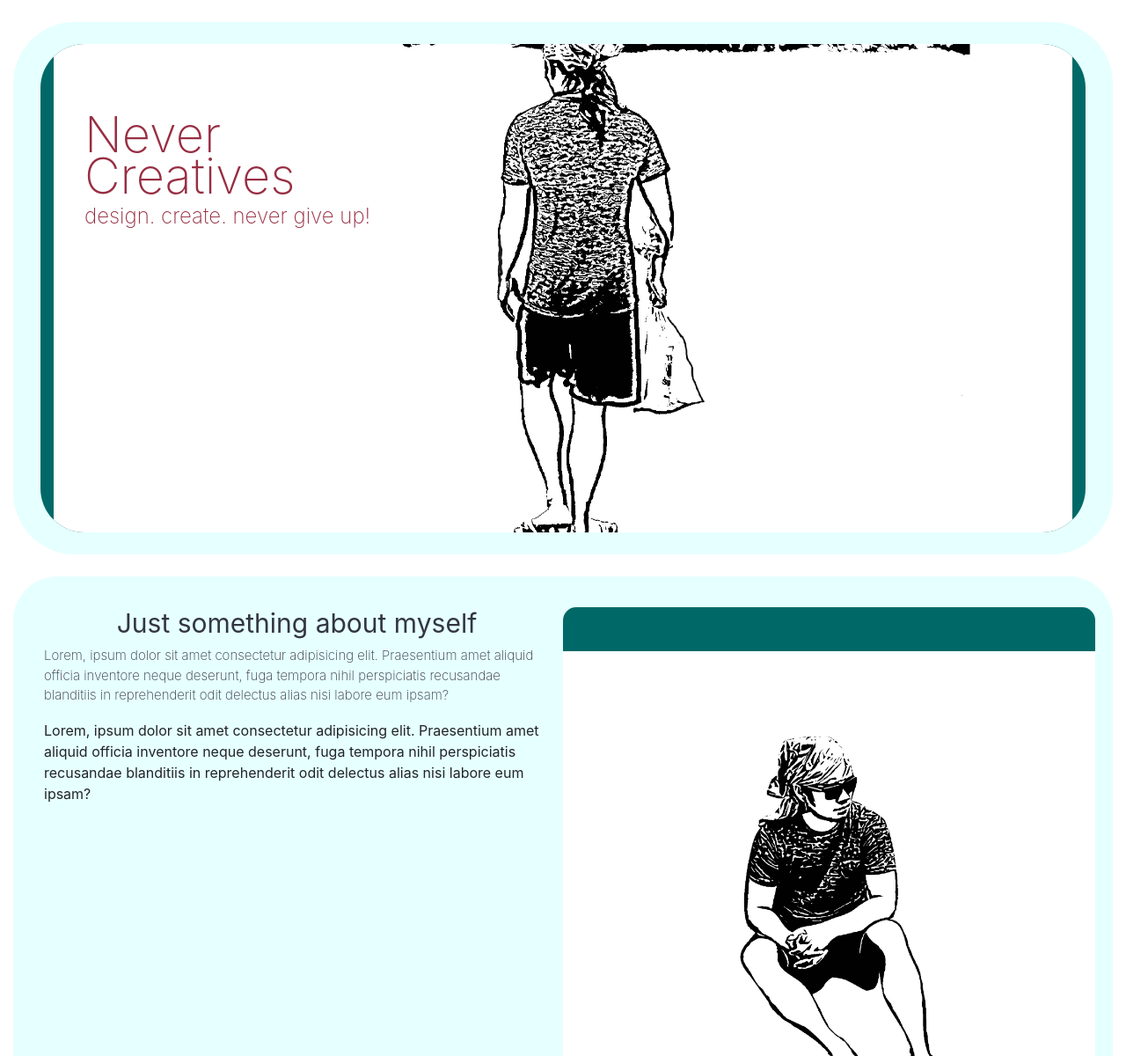
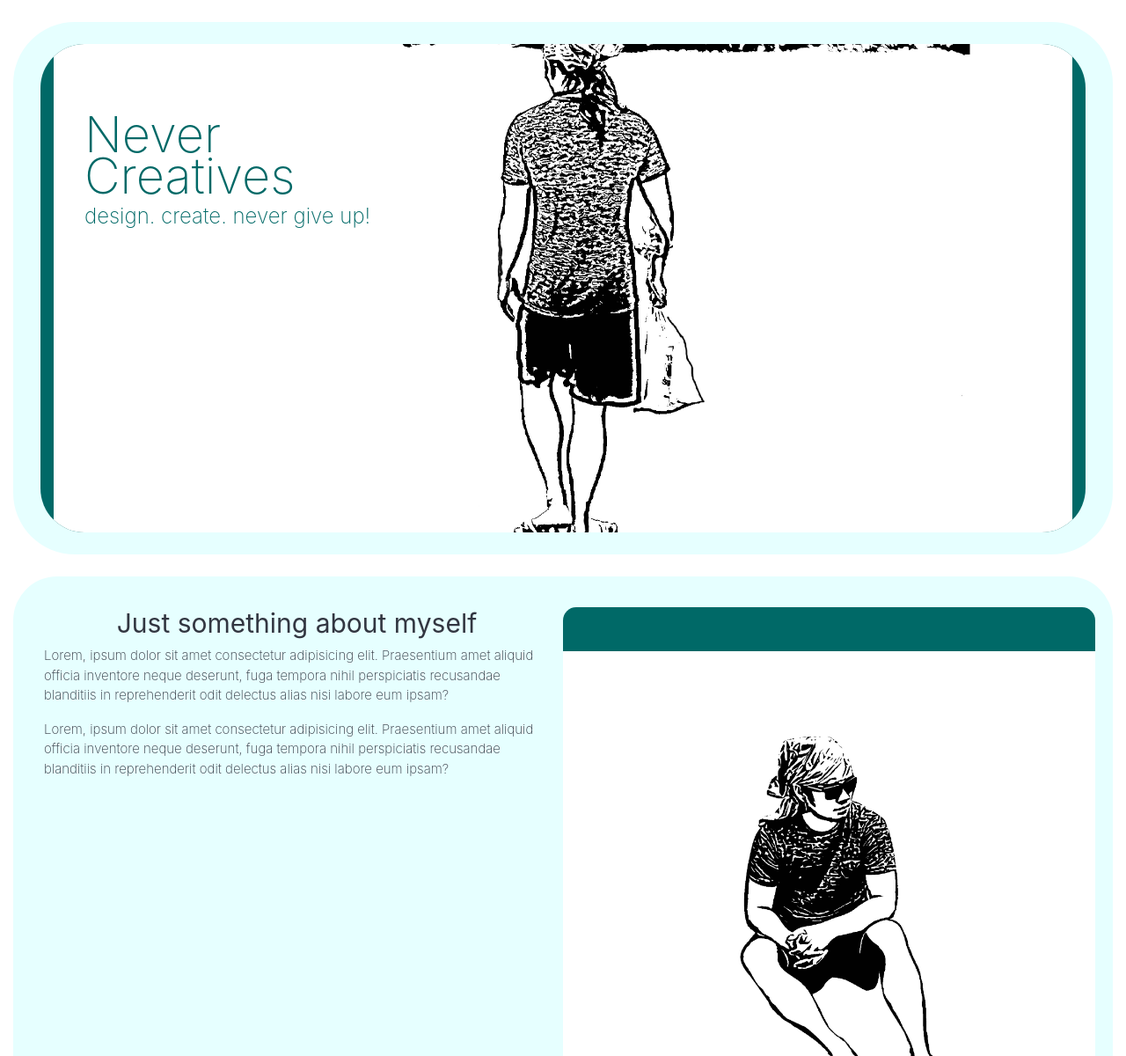
Before and after one commit to Edison-Cabrera/mywebpage, a plain HTML site: page index.html in a window 1280 px wide. Shown: the part 80-1280 px from the top of the page at 88% size. Drawn offline with nearby package versions, Linux system fonts and the light colour scheme.

Commit message:
Changed font-color of nvr-head/nvr-motto

```diff
--- a/index.css
+++ b/index.css
@@ -87,7 +87,7 @@ body
 	top: 15%;
 	left: 2.5%;
 	background-color: transparent;
-	color: #982e43;
+	color: #006967;
 	padding-left: 20px;
 	padding-right: 20px;
 }
--- a/index.html
+++ b/index.html
@@ -55,7 +55,7 @@
 				<div id="about-me-text" class="container-fluid col-md-6 col-sm-12">
 					<h4 class="about-me-head-text">Just something about myself</h4>
 					<p class="about-me-body-text">Lorem, ipsum dolor sit amet consectetur adipisicing elit. Praesentium amet aliquid officia inventore neque deserunt, fuga tempora nihil perspiciatis recusandae blanditiis in reprehenderit odit delectus alias nisi labore eum ipsam?</p>
-					<p class="about-me-body">Lorem, ipsum dolor sit amet consectetur adipisicing elit. Praesentium amet aliquid officia inventore neque deserunt, fuga tempora nihil perspiciatis recusandae blanditiis in reprehenderit odit delectus alias nisi labore eum ipsam?</p>
+					<p class="about-me-body-text">Lorem, ipsum dolor sit amet consectetur adipisicing elit. Praesentium amet aliquid officia inventore neque deserunt, fuga tempora nihil perspiciatis recusandae blanditiis in reprehenderit odit delectus alias nisi labore eum ipsam?</p>
 				</div>
 				<div id="cont-about-me-img" class="container-fluid col-md-6 col-sm-12">
 					<img id="me-img" src="./images/about-me/about-me-img.jpg" alt="">
```
